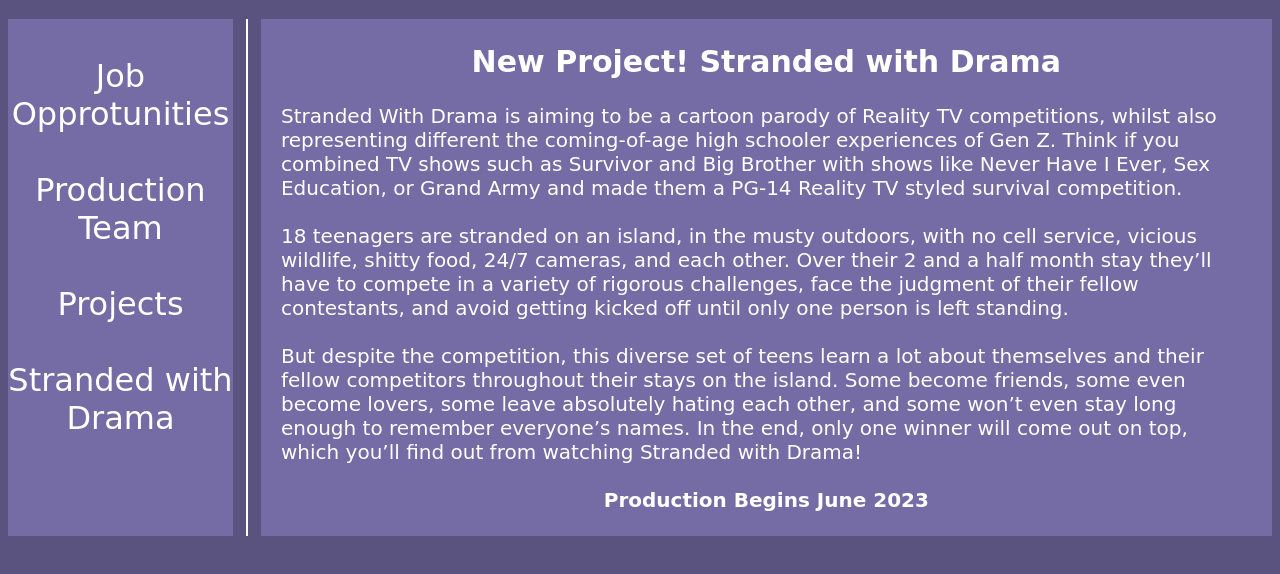
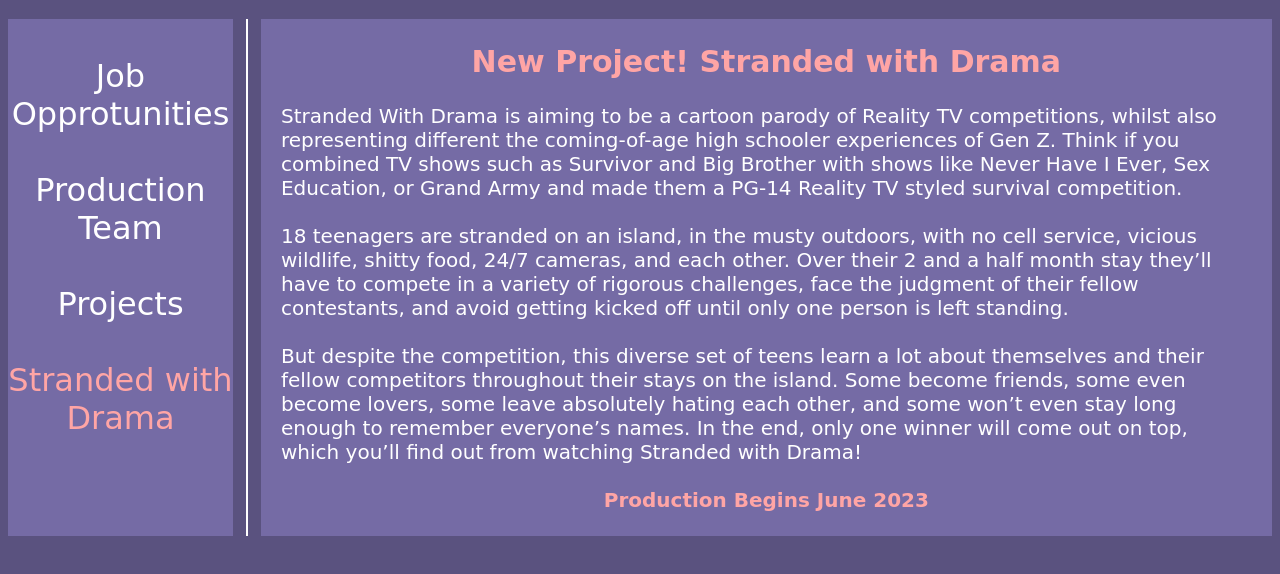
Before and after one commit to indygocodez/test-rep, a plain HTML site: page index.html in a window 1280 px wide. Shown: the part 200-774 px from the top of the page. Drawn offline with Linux system fonts and the light colour scheme; a web font is replaced by a local one.

Commit message:
Add files via upload

```diff
--- a/index.html
+++ b/index.html
@@ -25,7 +25,7 @@
             &nbsp;
             <div>Projects</div>
             &nbsp;
-            <div>Stranded with Drama</div>
+            <div class="swd">Stranded with Drama</div>
             &nbsp;
         </aside>
         <div></div>
--- a/style.css
+++ b/style.css
@@ -37,6 +37,7 @@
 
 .h2 {
     text-align: center;
+    color: #ffa5a5;
 }
 
 .a1 {
@@ -49,6 +50,11 @@
 .f1 {
     text-align: center;
     font-weight: bold;
+    color: #ffa5a5;
+}
+
+.swd {
+    color: #ffa5a5;
 }
 
 .as1 {
@@ -87,7 +93,7 @@
         display: grid;
         grid-template-columns: 2% 96% 2%;
         font-size: 125%;
-        background-color:#756ba5;
+
     }
 
     .f1 {
@@ -98,6 +104,5 @@
     .as1 {
         text-align: center;
         font-size: 200%;
-        background-color:#756ba5;
     }
 }
```
